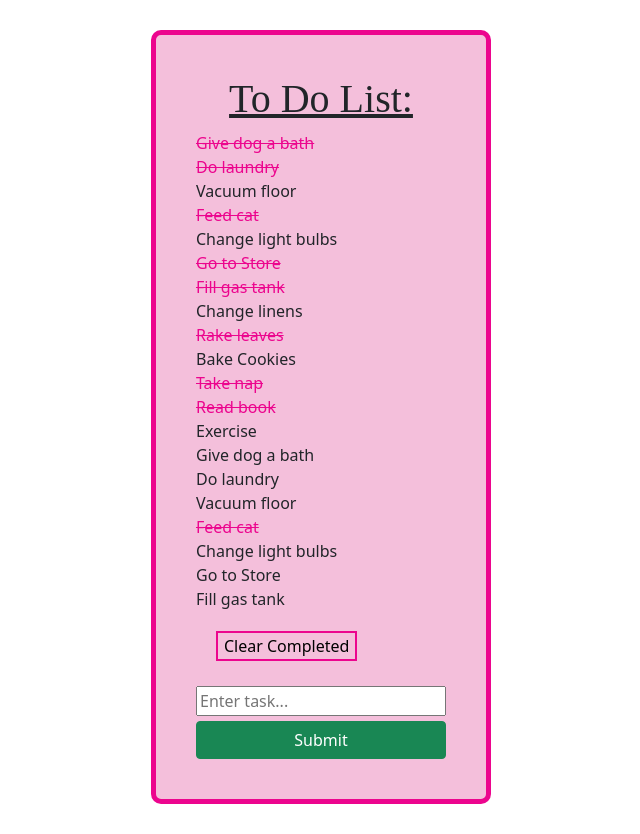
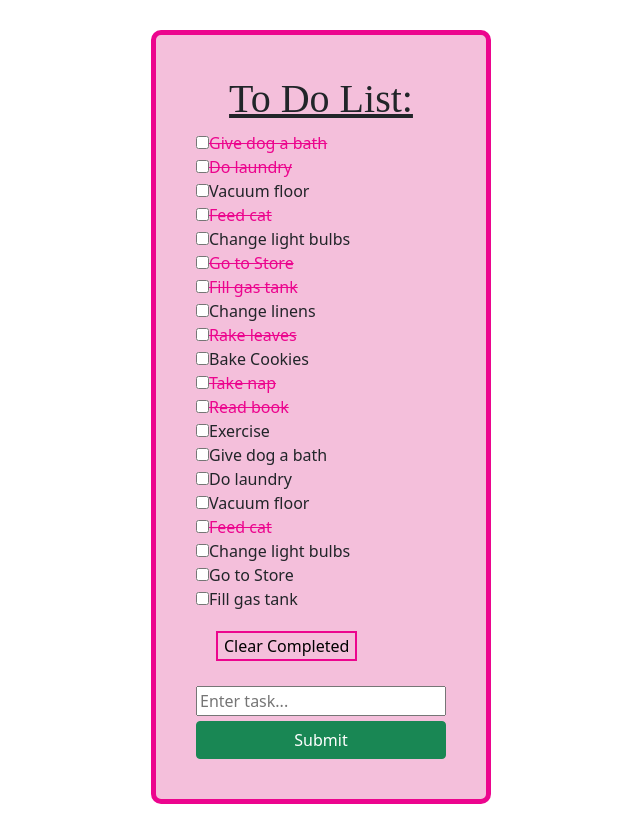
Before and after one commit to HenrietteWiuff/ToDoList, a React (Create React App) app: page / in a window 1280 px wide. Shown: the whole page, without its empty margins (319-959 px from the left). Built offline with nearby package versions, Linux system fonts and the light colour scheme.

Commit message:
Check mark
Check mark not working jet. But its there

```diff
--- a/src/ToDo.js
+++ b/src/ToDo.js
@@ -8,7 +8,9 @@ const ToDo = ({todo, handleToggle}) => {
     }
 
    return (
+
        <div id={todo.id} className={todo.complete ? "strike" : ""} onClick={handleClick}>
+        <input class="form-check-input" type="checkbox" value="" id="flexCheckDefault" id={todo.id} className={todo.complete ? "flexCheckChecked" : ""}></input>
            {todo.task}
        </div>
    );
```
